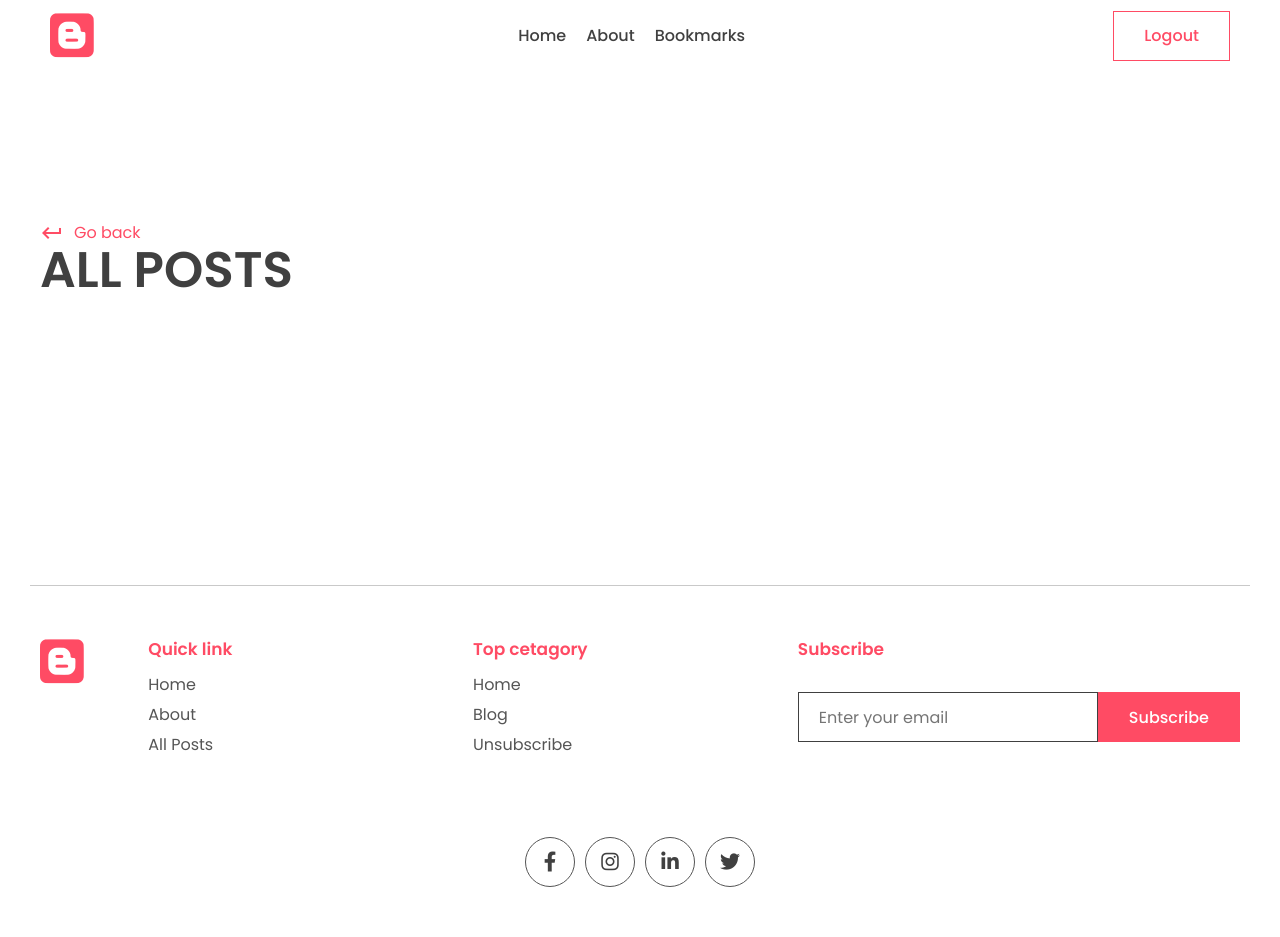
After one commit to wibb1/Python-Lessons, a Django app: page /all_bookmarked_posts in a window 1280 px wide. The commit adds this page. Run offline with Django 4.2, Linux system fonts and the light colour scheme; the visitor is signed in with stand-in values (Sample User, id 1); data that the repository does not hold is empty; some libraries are stand-ins or nearby versions.

Commit message:
all bookmarks page

```diff
--- /dev/null
+++ b/app/templates/app/all_bookmarked_posts.html
@@ -0,0 +1,33 @@
+{% extends 'base.html' %}
+
+{% block title %}
+  Blog | All Bookmark Posts
+{% endblock title %}
+{% block content %}
+
+<main>
+  <div class="container">
+    <div class="page-top">
+      <div class="top flex">
+        <div class="page-name">
+          <a href="" class="learn">
+            <span class="material-icons"> keyboard_return </span> Go back
+          </a>
+          <h1>All Posts</h1>
+        </div>
+      </div>
+    </div>
+  </div>
+</main>
+<section class="sp">
+  <div class="container">
+    <div class="blog-tags">
+    {% for post in all_bookmarked_posts %}
+    <p class="tag">
+      <a style="color: white;" href="{% url 'post_page' post.slug %}">{{post.title}}</a>
+    </p>
+    {% endfor %}
+  </div>
+  </div>
+</section>
+{% endblock content %}
--- a/app/urls.py
+++ b/app/urls.py
@@ -10,5 +10,6 @@ urlpatterns = [
     path('accounts/register/', views.register_user, name='register'),
     path('bookmark_post/<slug:slug>', views.bookmark_post, name='bookmark_post'),
     path('like_post/<slug:slug>', views.like_post, name='like_post'),
+    path('all_bookmarked_posts', views.all_bookmarked_posts, name='all_bookmarked_posts'),
     path('about/', views.about, name='about')
 ]
--- a/app/views.py
+++ b/app/views.py
@@ -157,3 +157,8 @@ def like_post(request, slug):
   else:
     post.likes.add(request.user)
   return HttpResponseRedirect((reverse('post_page', args=[str(slug)])))
+
+def all_bookmarked_posts(request):
+  all_bookmarked_posts = Post.objects.filter(bookmarks=request.user)
+  context = {'all_bookmarked_posts':all_bookmarked_posts}
+  return render(request, 'app/all_bookmarked_posts.html', context)
--- a/templates/base.html
+++ b/templates/base.html
@@ -38,7 +38,11 @@
         <div class="links">
           <a href="{% url 'index' %}">Home</a>
           <a href="{% url 'about' %}">About</a>
-          <a href="">All Posts</a>
+          {% if user.is_authenticated %}
+          <a href="{% url 'all_bookmarked_posts' %}">Bookmarks</a
+          >
+          {% endif %}
+
         </div>
         <div class="action-btn">
           {% if user.is_authenticated %}
```
